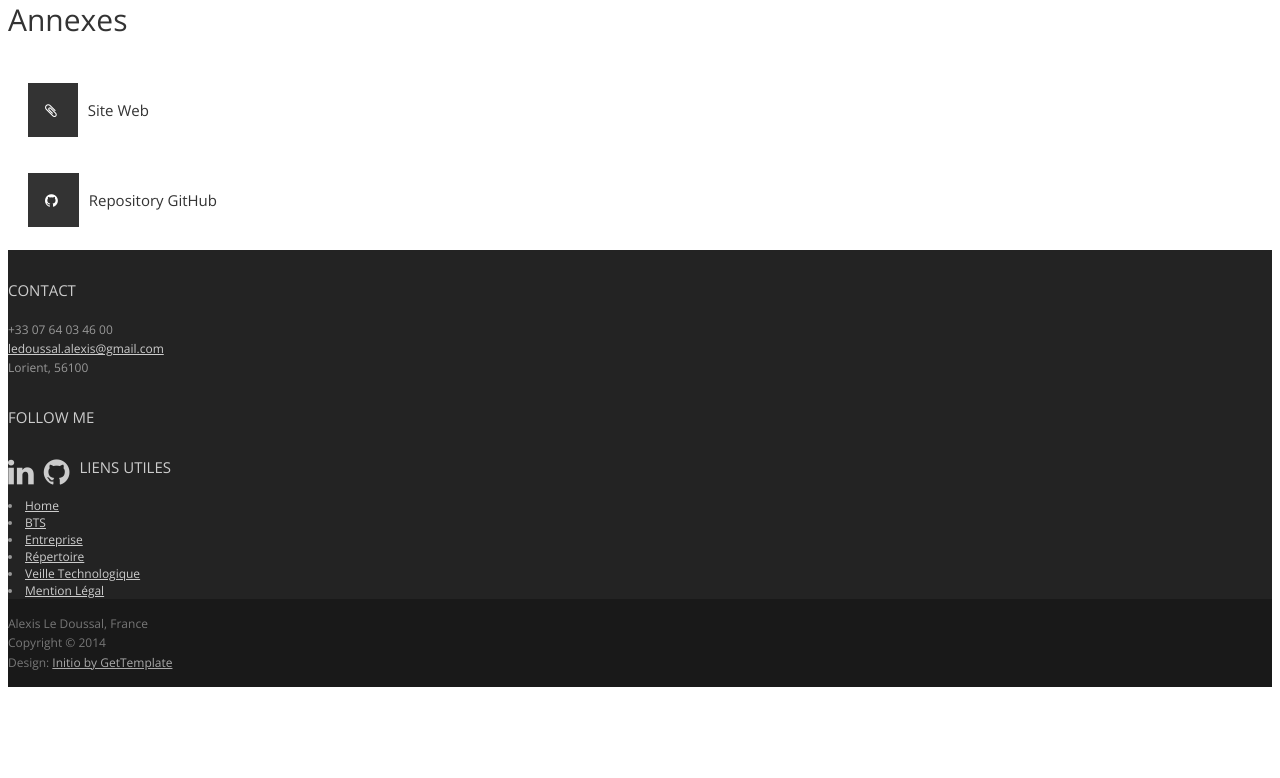
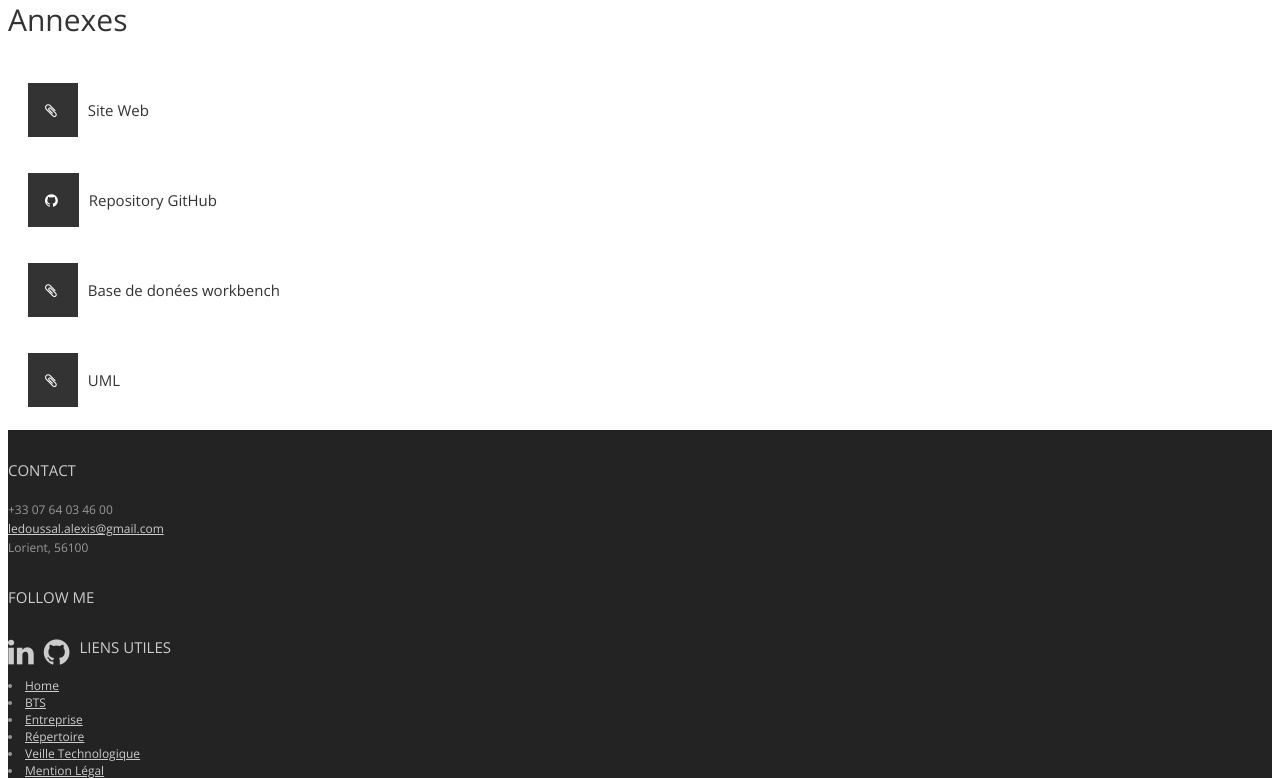
Before and after one commit to AlexisLD22/portfolio, a PHP site: page /canin.php in a window 1280 px wide. Shown: the part 1957-2735 px from the top of the page. Before the commit the page ends 2644 px from the top, so only its background shows below. Run offline with PHP 8.4, Linux system fonts and the light colour scheme; some libraries are stand-ins or nearby versions; some web fonts are replaced.

Commit message:
rajout de liens sur projet / correction de faute

```diff
--- a/canin.php
+++ b/canin.php
@@ -81,6 +81,22 @@
                         <span style="color: #333; margin-left: 10px; font-size: 15px;">Repository GitHub</span>
                     </a>
                 </div>
+                <div style="margin: 30px 0px;">
+                    <a href="pages/BDD canin.pdf" class="gray-button" target="_blank">
+                        <span style="padding: 15px; border: 2px solid #333; border-radius: 0px; background-color: #333;">
+                            <i class="fa fa-solid fa-paperclip" style="color: white;"></i>
+                        </span>
+                        <span style="color: #333; margin-left: 10px; font-size: 15px;">Base de donées workbench</span>
+                    </a>
+                </div>
+                <div style="margin: 30px 0px;">
+                    <a href="pages/diagramme contexte canin.pdf" class="gray-button" target="_blank">
+                        <span style="padding: 15px; border: 2px solid #333; border-radius: 0px; background-color: #333;">
+                            <i class="fa fa-solid fa-paperclip" style="color: white;"></i>
+                        </span>
+                        <span style="color: #333; margin-left: 10px; font-size: 15px;">UML</span>
+                    </a>
+                </div>
             </article>
             <!-- /Article -->
         </div>
--- a/competence1.php
+++ b/competence1.php
@@ -69,7 +69,7 @@
                                 <img src="assets/images/canin.png" alt="">
                                 <span class="cover"><span class="more">Plus d'Info &rarr;</span></span>
                             </span>
-                            <span class="title">Création d'un site pour utilisateur Toiletage Canin</span>
+                            <span class="title">Création d'un site pour utilisateur Toilettage Canin</span>
                         </a>
                         <!-- <span class="details"><a href="">Web design</a> | <a href="">Logotype</a></span> -->
                         <h4></h4>
--- a/competence4.php
+++ b/competence4.php
@@ -39,7 +39,7 @@
                                 <img src="assets/images/canin.png" alt="">
                                 <span class="cover"><span class="more">Plus d'Info &rarr;</span></span>
                             </span>
-                            <span class="title">Création d'un site pour utilisateur Toiletage Canin</span>
+                            <span class="title">Création d'un site pour utilisateur Toilettage Canin</span>
                         </a>
                         <!-- <span class="details"><a href="">Web design</a> | <a href="">Logotype</a></span> -->
                         <h4></h4>
--- a/competence5.php
+++ b/competence5.php
@@ -51,7 +51,7 @@
                                 <img src="assets/images/canin.png" alt="">
                                 <span class="cover"><span class="more">Plus d'Info &rarr;</span></span>
                             </span>
-                            <span class="title">Création d'un site pour utilisateur Toiletage Canin</span>
+                            <span class="title">Création d'un site pour utilisateur Toilettage Canin</span>
                         </a>
                         <!-- <span class="details"><a href="">Web design</a> | <a href="">Logotype</a></span> -->
                         <h4></h4>
--- a/competence6.php
+++ b/competence6.php
@@ -65,7 +65,7 @@
                                 <img src="assets/images/canin.png" alt="">
                                 <span class="cover"><span class="more">Plus d'Info &rarr;</span></span>
                             </span>
-                            <span class="title">Création d'un site pour utilisateur Toiletage Canin</span>
+                            <span class="title">Création d'un site pour utilisateur Toilettage Canin</span>
                         </a>
                         <!-- <span class="details"><a href="">Web design</a> | <a href="">Logotype</a></span> -->
                         <h4></h4>
--- a/mission2.php
+++ b/mission2.php
@@ -30,7 +30,7 @@
                 <h3>Description des tâches</h3>
                 <ul>
                     <li>Création d'un identifiant et mot de passe sur Php MyAdmin</li>
-                    <li>Création d'une table de donnée test</li>
+                    <li>Création d'une table de données test</li>
                     <li>Création des colonnes avec les différents paramètres (type, noms, etc...)</li>
                     <li>Test de la base via une requête sql test (Create, Delete and Select)</li>
                 </ul>
```
Also changed, not shown: 2 other files.
